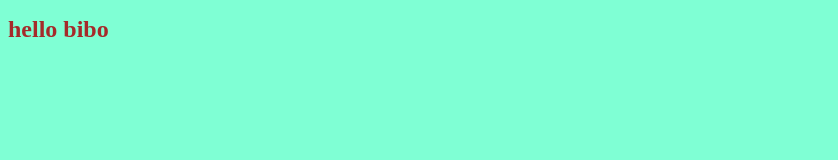
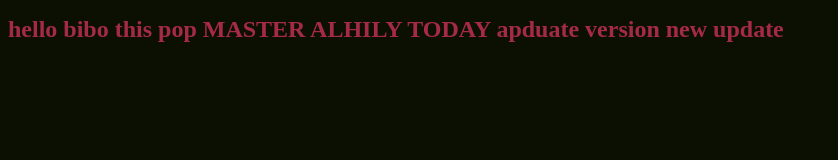
Before and after one commit to drehabhammad/pic, a plain HTML site: page index.html in a window 1280 px wide. Shown: the whole page, without its empty margins (0-838 px from the left). Drawn offline with Linux system fonts and the light colour scheme.

Commit message:
edit my html css files

```diff
--- a/index.html
+++ b/index.html
@@ -7,7 +7,13 @@
     <link rel="stylesheet" href="style.css">
 </head>
 <body>
-<h1>hello bibo</h1>
+<h1>hello bibo
+    this pop MASTER
+    ALHILY TODAY
+    apduate version
+    new update
+
+</h1>
 
 
     <script src="app.js"></script>
--- a/style.css
+++ b/style.css
@@ -1,7 +1,7 @@
 h1{
-    color: brown;
+    color: rgb(165, 42, 71);
     font-size: x-large;
 }
 body{
-        background-color: aquamarine;
+        background-color: rgb(12, 16, 3);
 }
```
